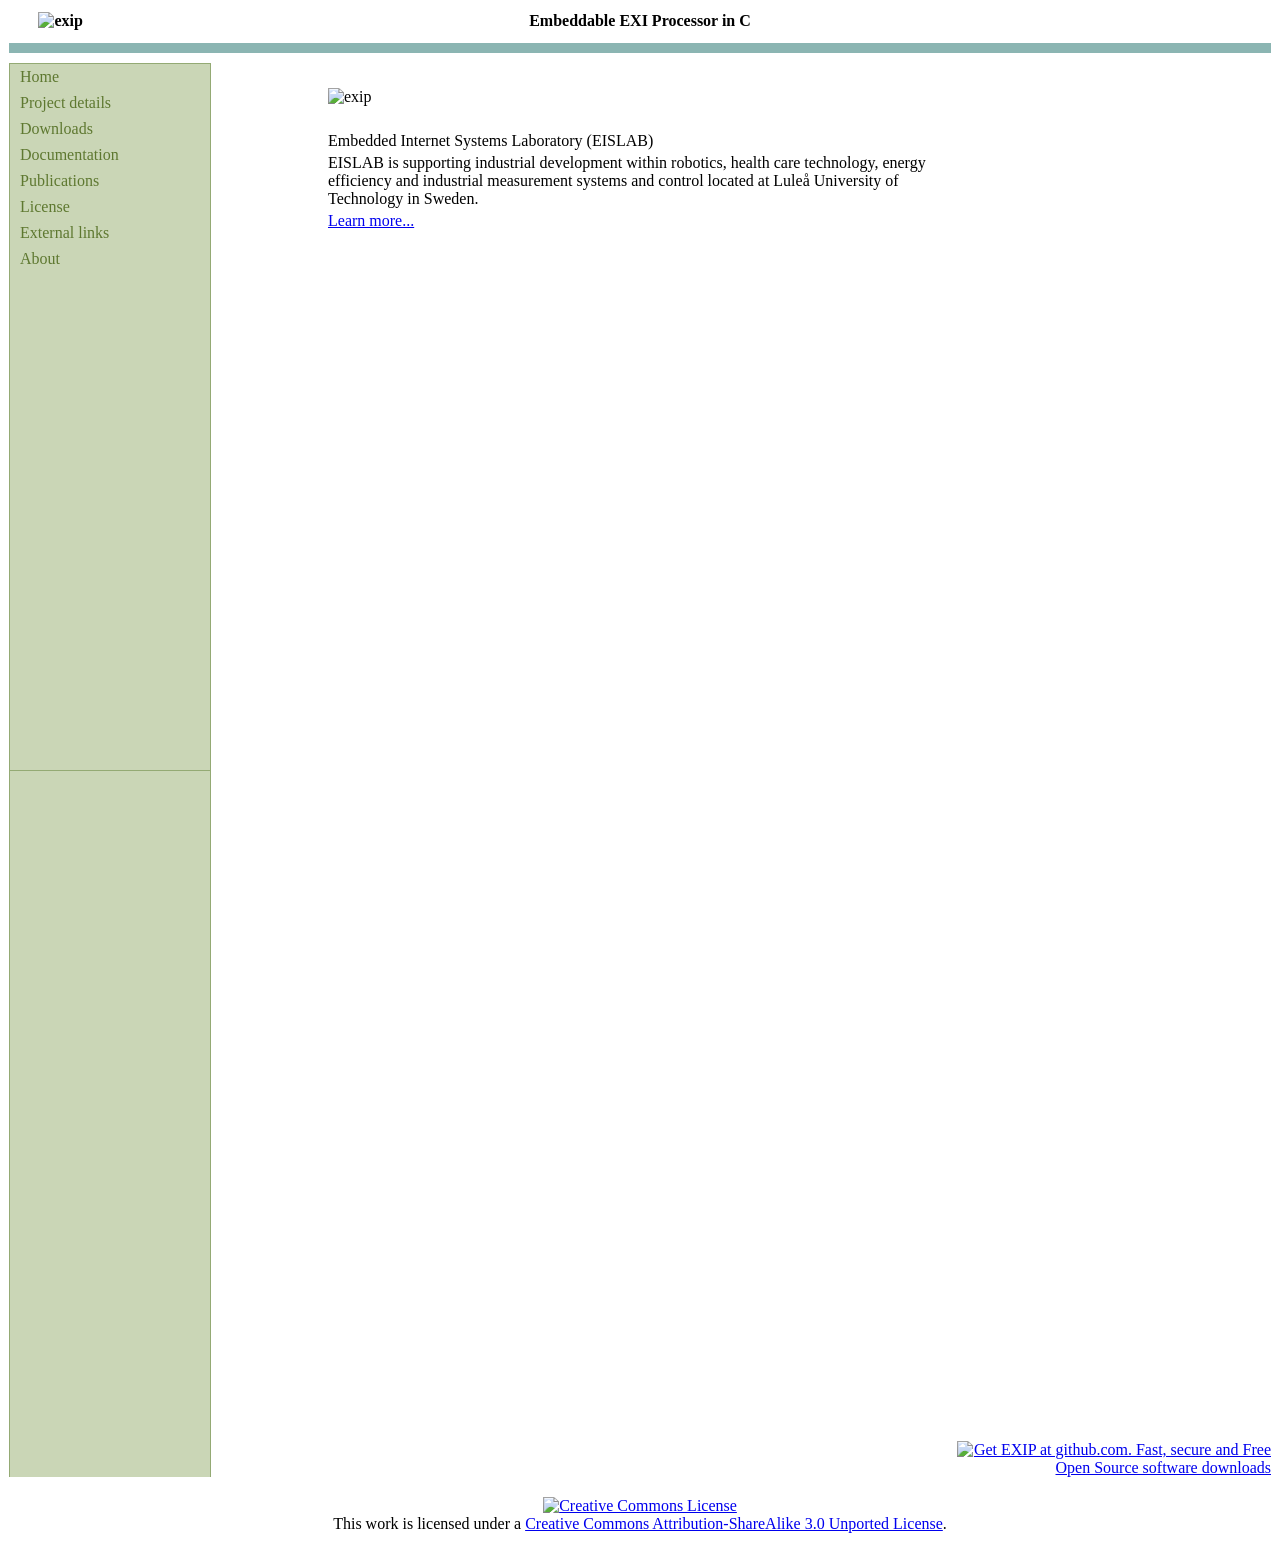
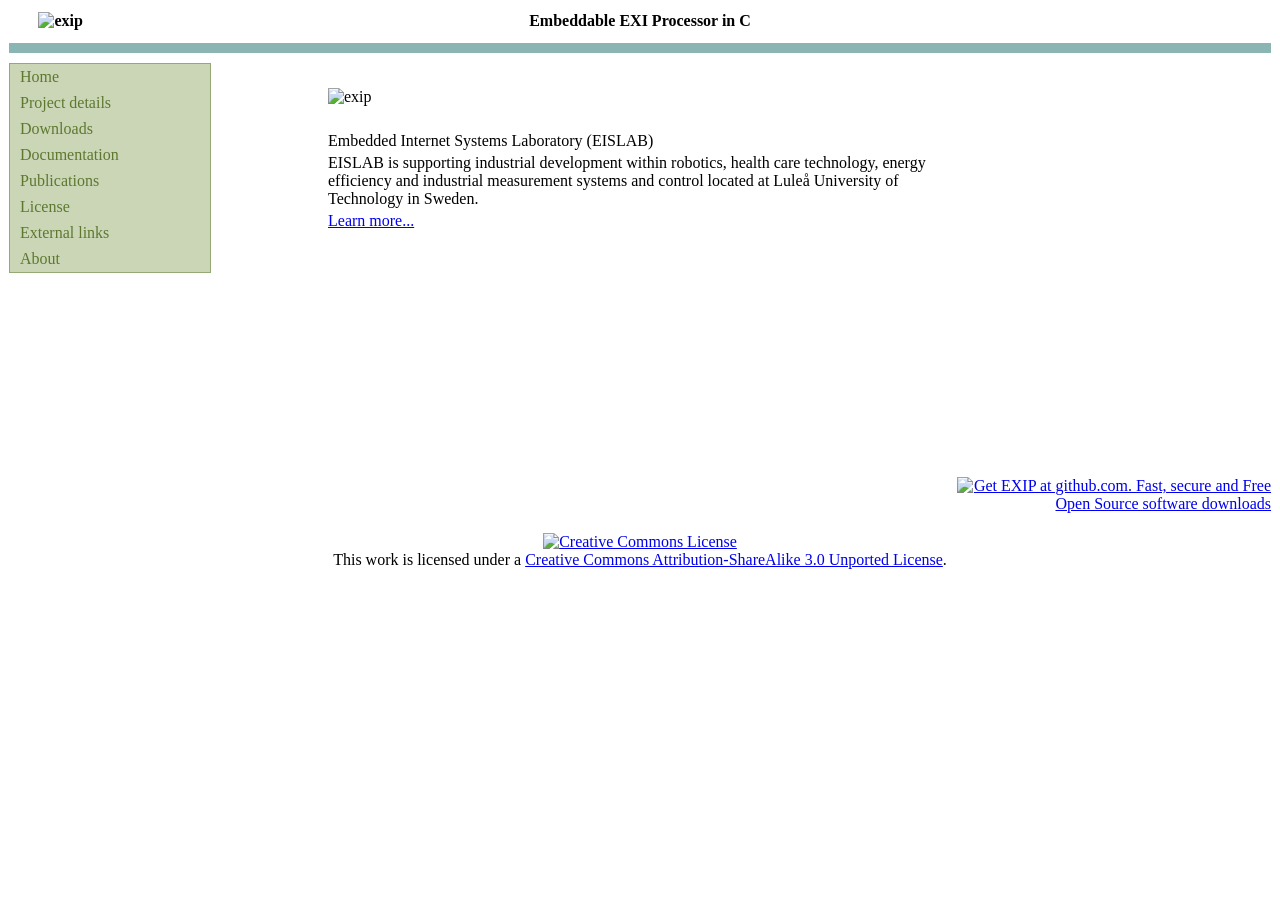

Desktop layout now uses viewport and has decent defaults for sizing changes (#60)

--- a/docs/www/menu/menu_style.css
+++ b/docs/www/menu/menu_style.css
@@ -2,7 +2,6 @@
 
 #menu {
 	width: 12.5rem;
-	min-height: 44.125rem;
 	border-style: solid solid none solid;
 	border-color: #94AA74;
 	border-width: 0.0625rem;
